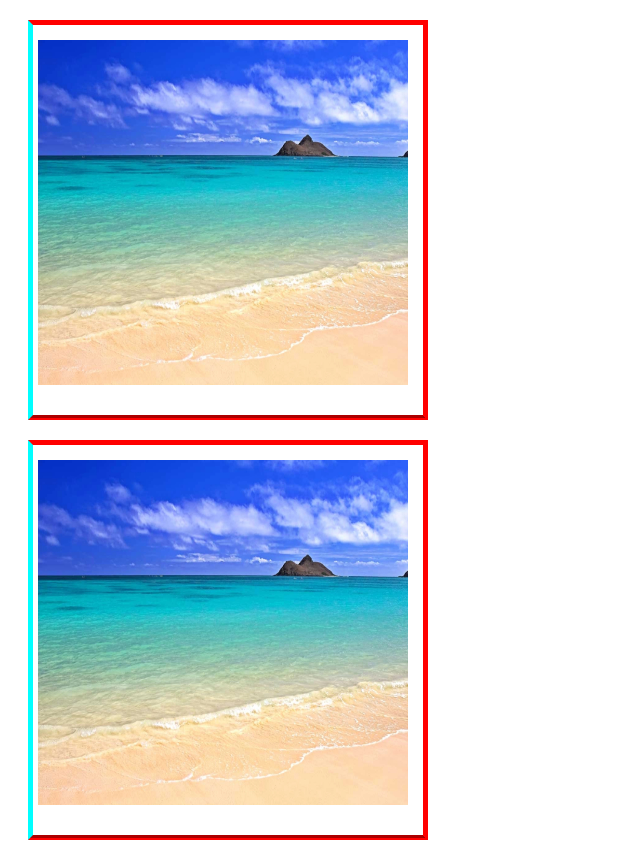
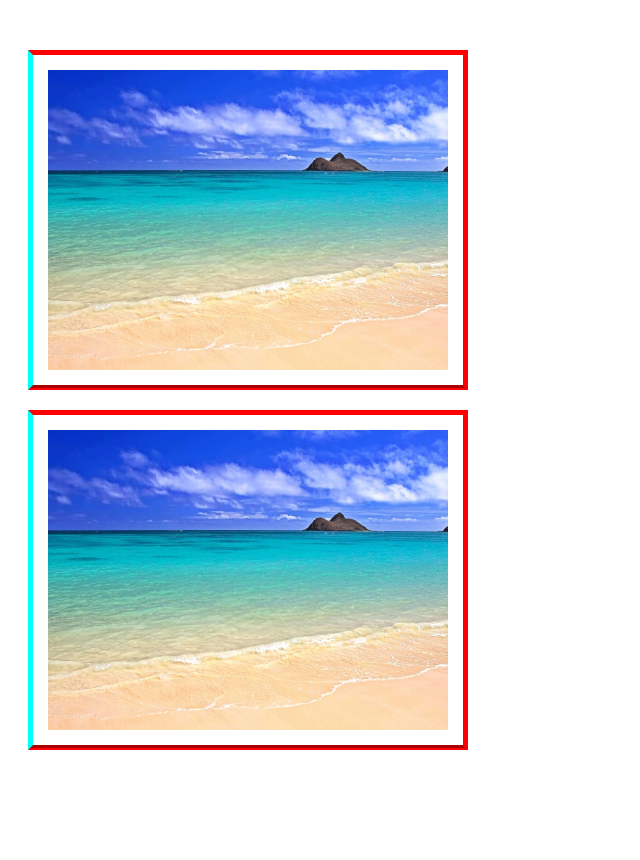
Before and after one commit to mariia59/fm_css, a plain HTML site: page index.html in a window 1280 px wide. Shown: the whole page, without its empty margins (0-640 px from the left). After the commit the page ends 800 px from the top, so only its background shows below. Drawn offline with Linux system fonts and the light colour scheme.

Commit message:
Add negative margin

```diff
--- a/assets/css/style.css
+++ b/assets/css/style.css
@@ -1,11 +1,12 @@
 .img{
   display: block;
   width: 400px;
-  height: 400px;
-  box-sizing: border-box;
   border: 5px solid red;
   border-left-color:aqua;
   border-bottom-style:groove;
-  padding: 15px 15px 30px 5px;
-  margin: 20px;
+  padding: 15px;
+  margin: 50px 20px;
 }
+.neg-margin{
+  margin-top: -30px;
+}
--- a/index.html
+++ b/index.html
@@ -7,6 +7,6 @@
 </head>
 <body>
 <img class="img" src="./assets/images/sea.jpg" alt="sea">
-<img class="img" src="./assets/images/sea.jpg" alt="sea">
+<img class="img neg-margin" src="./assets/images/sea.jpg" alt="sea">
 </body>
 </html>
```
